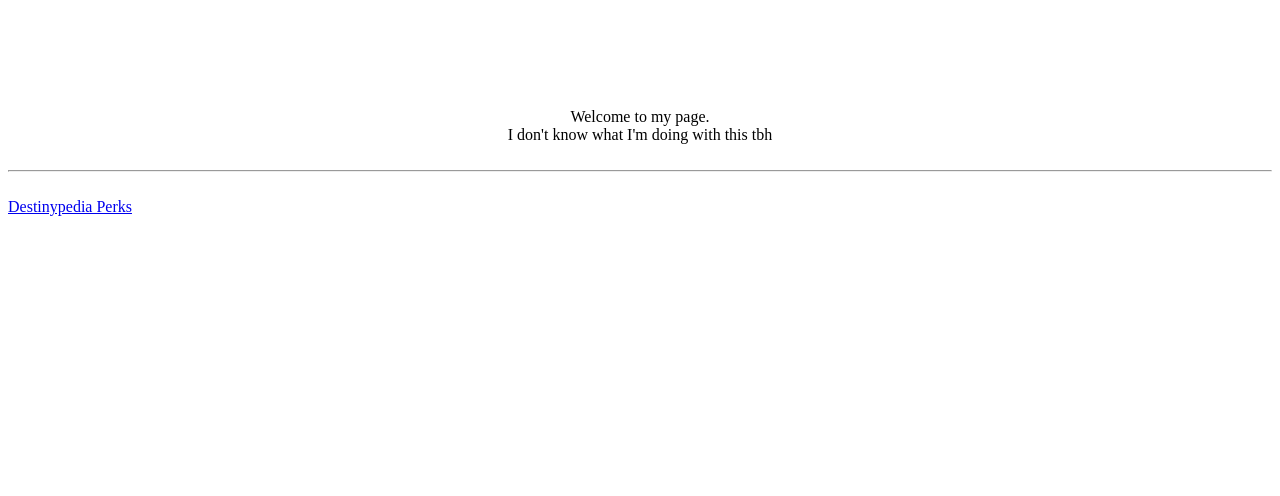
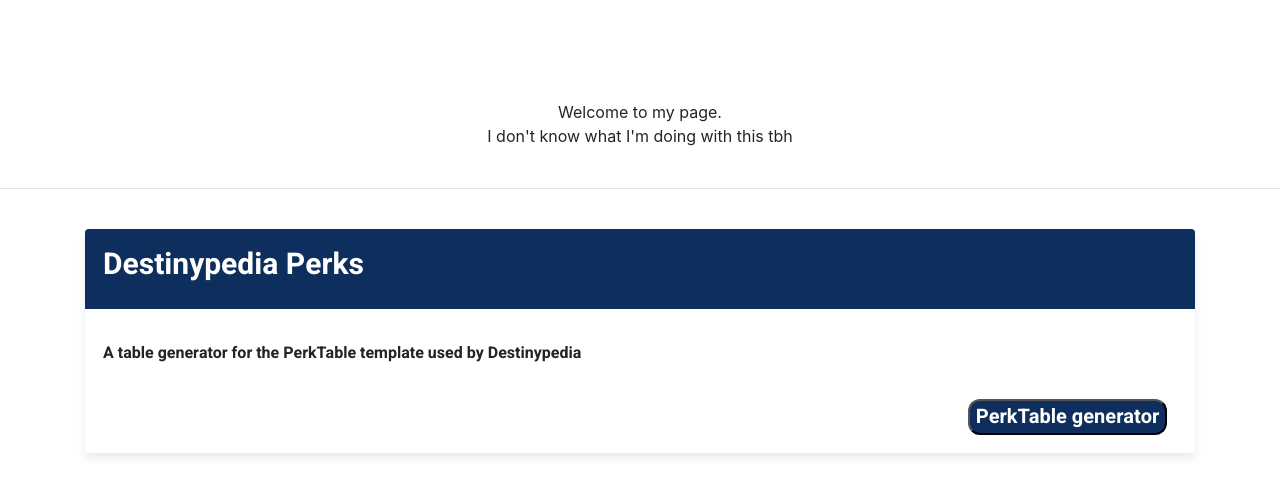
Before and after one commit to defultnaem/defultnaem.github.io, a website: page index.html in a window 1280 px wide. Drawn offline with nearby package versions, Linux system fonts and the light colour scheme.

Commit message:
styling changes
added bootstrap
fixed welcome cards

```diff
--- a/index.html
+++ b/index.html
@@ -1,3 +1,61 @@
+<!DOCTYPE html>
+<html>
+<head>
+    <link rel="stylesheet" href="https://cdn.jsdelivr.net/npm/bootstrap@4.3.1/dist/css/bootstrap.min.css" integrity="sha384-ggOyR0iXCbMQv3Xipma34MD+dH/1fQ784/j6cY/iJTQUOhcWr7x9JvoRxT2MZw1T" crossorigin="anonymous">
+    <style>
+        @import url('https://fonts.googleapis.com/css2?family=Heebo:wght@700&display=swap');
+
+        .welcome-card {
+            margin-bottom: 2rem;
+            background-color: #fff;
+            border-radius: .25rem;
+            box-shadow: 0px 5px 8px rgba(144,164,183,.22);
+            font-family: 'Heebo', sans-serif;
+        }
+
+        .welcome-card .welcome-card-header {
+            padding: 1.125rem;
+            background-color: #0e2f5d;
+            border-top-left-radius: .25rem;
+            border-top-right-radius: .25rem;
+        }
+
+        .welcome-card .welcome-card-header .h1 {
+            color: white;
+            font-weight: bold;
+            font-size: 30px;
+        }
+
+        .welcome-card .welcome-card-body {
+            padding: 2rem 1.125rem 0 1.125rem;
+            font-size: 16;
+        }
+
+        .welcome-card .welcome-card-footer {
+            display: flex;
+            flex-direction: row;
+            align-items: baseline;
+            justify-content: space-between;
+            padding: 1.125rem 0px;
+            padding-right: 0px;
+            padding-left: 50%;
+        }
+
+        .button {
+            border-radius: 12px;
+            height: auto;
+            font-size: 20px;
+            text-align: center;
+            margin-left: auto;
+            margin-right: 5%;
+            color: white;
+            background-color: #0e2f5d;
+        }
+    </style>
+</head>
+</html>
+
+<body>
     <div style="width:100%;text-align:center;padding-top:100px">
         <p style="margin:auto">Welcome to my page.</p>
         <p style="margin:auto">I don't know what I'm doing with this tbh</p>
@@ -5,4 +63,34 @@
     <br />
     <hr />
     <br />
-<a href="/destinypedia-perks">Destinypedia Perks</a>
+    <div class="container">
+        <div class="row">
+            <div class="col">
+                <div class="welcome-card">
+                    <div class="welcome-card-header">
+                        <p class="h1">Destinypedia Perks</p>
+                    </div>
+                    <div class="welcome-card-body">
+                        <p>A table generator for the PerkTable template used by Destinypedia</p>
+                    </div>
+                    <div class="welcome-card-footer">
+                        <button class="button" onclick="window.location.href = /destinypedia-perks">PerkTable generator</button>
+                    </div>
+                </div>
+            </div>
+            <!--<div class="col">
+                <div class="welcome-card">
+                    <div class="welcome-card-header">
+                        <p class="h1"></p>
+                    </div>
+                    <div class="welcome-card-body">
+                        <p></p>
+                    </div>
+                    <div class="welcome-card-footer">
+                        <button onclick=""></button>
+                    </div>
+                </div>
+            </div>-->
+        </div>
+    </div>
+</body>
```
Lines whose indentation alone changed are shown as unchanged.
